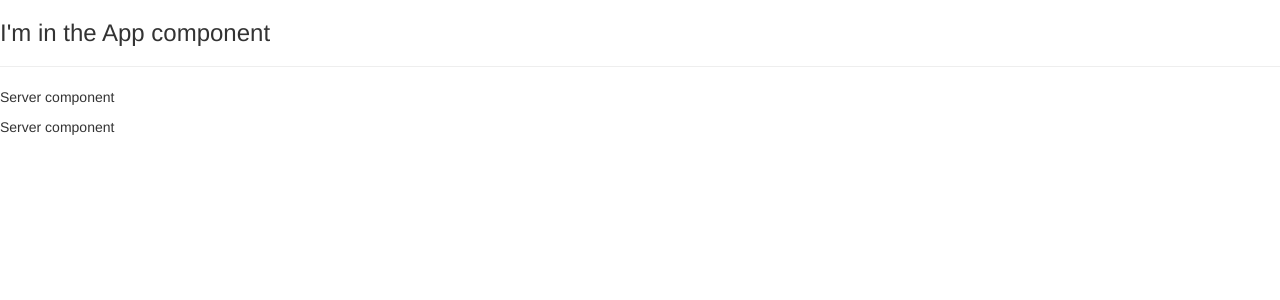
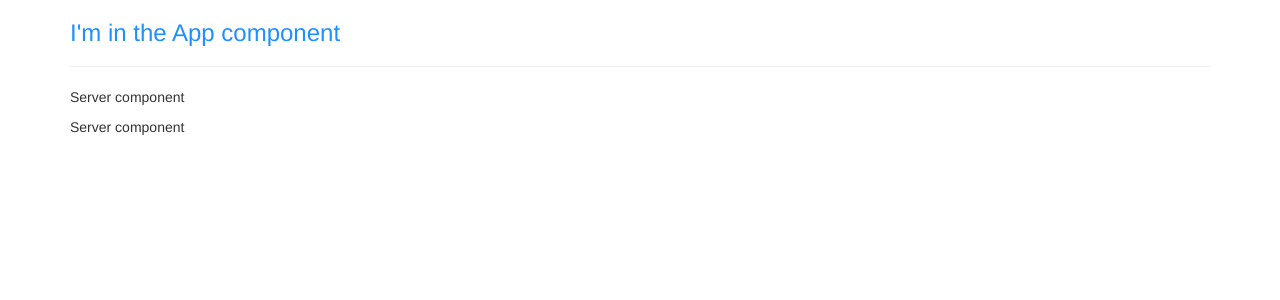
Before and after one commit to fagot013/udemy-angular, an Angular app in the folder ng4-complete-guide/: page / in a window 1280 px wide. Shown: the top 300 px of the page. Built offline with nearby package versions, Linux system fonts and the light colour scheme.

Commit message:
working with component styles

```diff
--- a/ng4-complete-guide/src/app/app.component.css
+++ b/ng4-complete-guide/src/app/app.component.css
@@ -0,0 +1,3 @@
+h3 {
+  color: darkblue;
+}
--- a/ng4-complete-guide/src/app/app.component.html
+++ b/ng4-complete-guide/src/app/app.component.html
@@ -1,3 +1,12 @@
-<h3>I'm in the App component</h3>
-<hr>
-<app-servers></app-servers>
+<div class="container">
+  <div class="row">
+    <div class="col-xs-12">
+      <h3>I'm in the App component</h3>
+      <hr>
+      <app-servers></app-servers>
+    </div>
+  </div>
+</div>
+
+
+<!--study bootstrap css framework-->
--- a/ng4-complete-guide/src/app/app.component.ts
+++ b/ng4-complete-guide/src/app/app.component.ts
@@ -3,7 +3,12 @@ import { Component } from '@angular/core';
 @Component({
   selector: 'app-root',
   templateUrl: './app.component.html',
-  styleUrls: ['./app.component.css']
+  // styleUrls: ['./app.component.css']
+  styles: [`
+    h3 {
+      color: dodgerblue;
+    }
+  `]
 })
 export class AppComponent {
 
--- a/ng4-complete-guide/src/app/servers/servers.component.ts
+++ b/ng4-complete-guide/src/app/servers/servers.component.ts
@@ -2,7 +2,10 @@ import { Component, OnInit } from '@angular/core';
 
 @Component({
   selector: 'app-servers',
-  templateUrl: './servers.component.html',
+  template: `
+    <app-server></app-server>
+    <app-server></app-server>
+  `,
   styleUrls: ['./servers.component.css']
 })
 export class ServersComponent implements OnInit {
@@ -13,3 +16,5 @@ export class ServersComponent implements OnInit {
   }
 
 }
+
+// backquote/backtick
```
